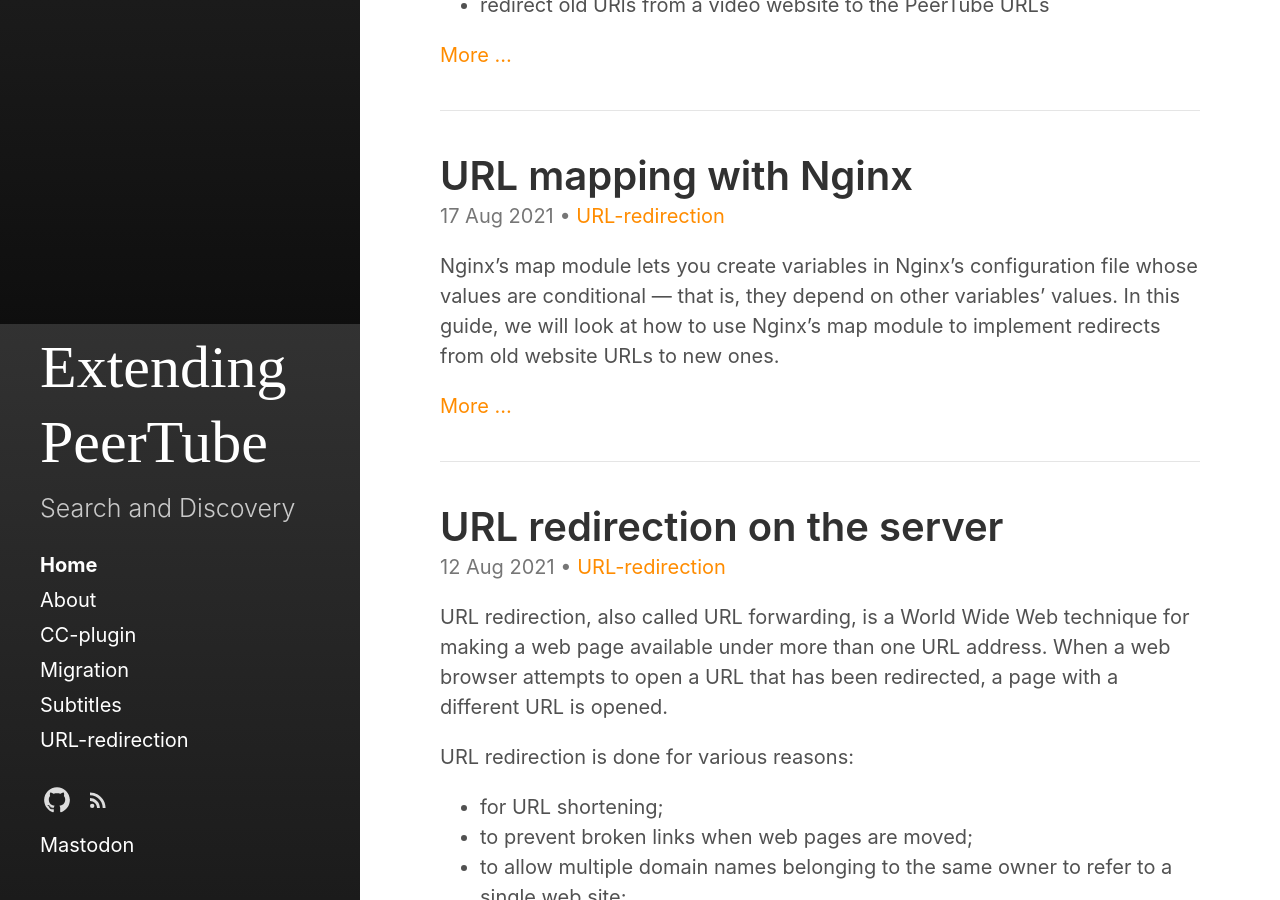
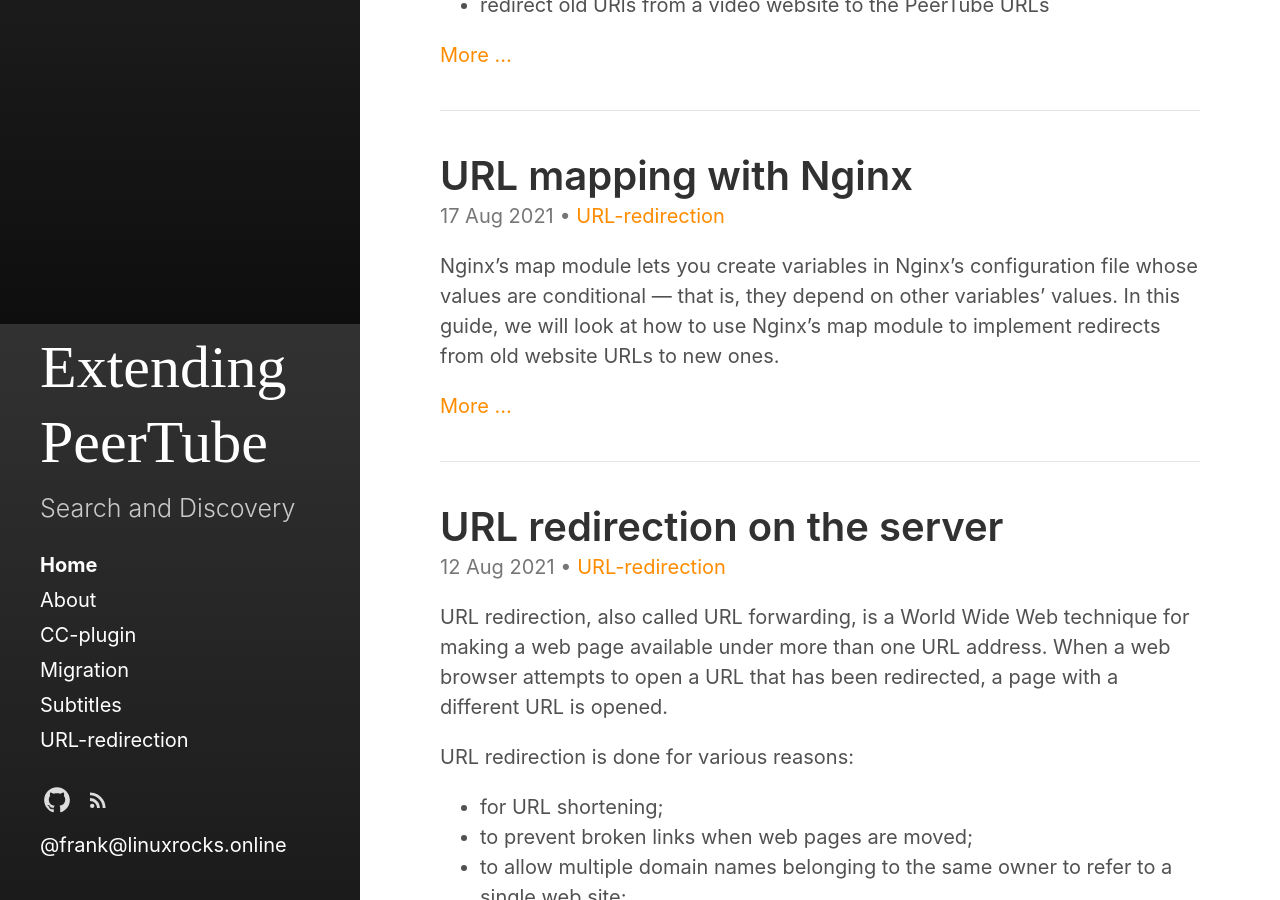
Before and after one commit to beeldengeluid/extending-peertube, a Jekyll site: the page built from index.html, in a window 1280 px wide and 900 px high, scrolled down 576 px. Built offline with Jekyll 4.4.1, drawn with Linux system fonts in a browser that asks for light colours; the list of posts is cut into pages by our own code.

Commit message:
Update copyright.html

```diff
--- a/_includes/copyright.html
+++ b/_includes/copyright.html
@@ -2,4 +2,4 @@
   &copy; {{ site.time | date: '%Y' }}.
   <a href="{{ "/LICENSE.md" | relative_url }}">MIT License.</a>
 </p> -->
-<p><a rel="me" href="https://linuxrocks.online/@frank">Mastodon</a></p>
+<p><a rel="me" href="https://linuxrocks.online/@frank">@frank@linuxrocks.online</a></p>
```
